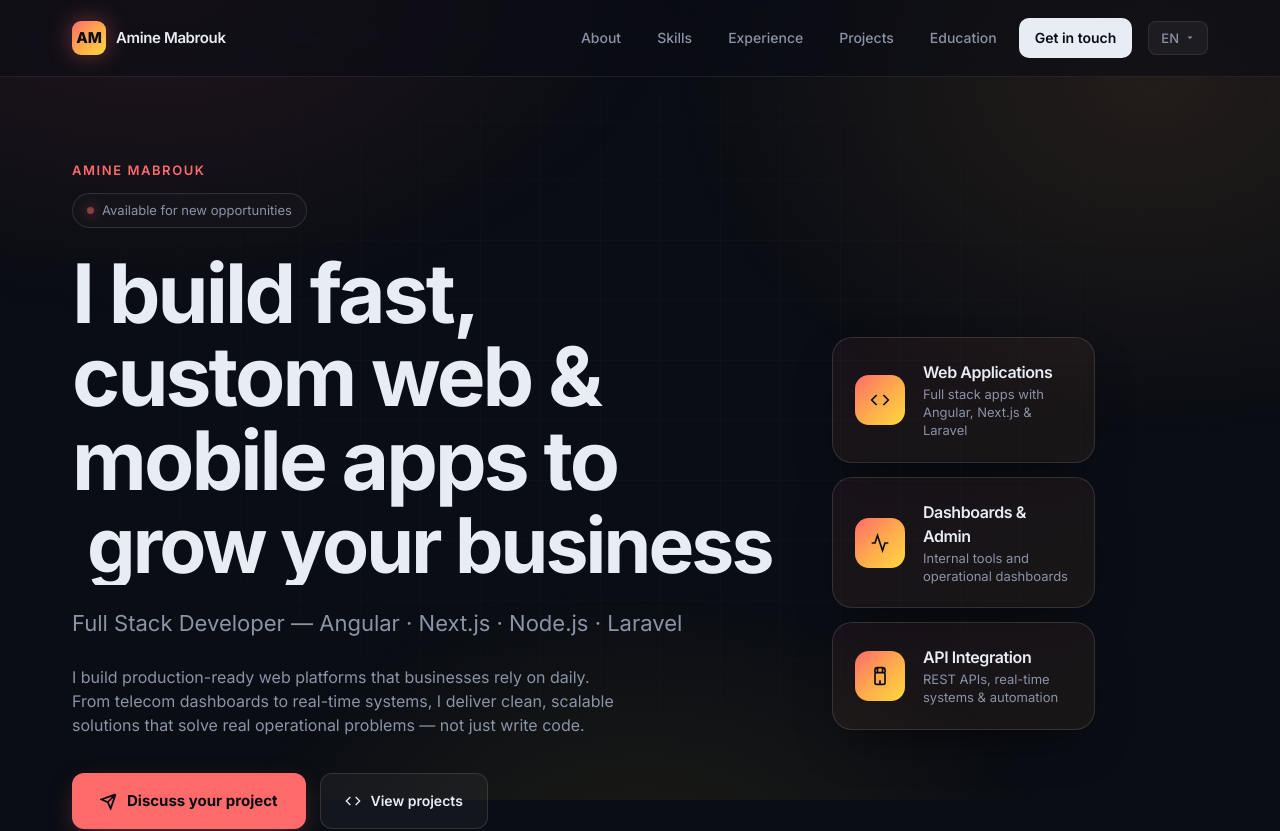
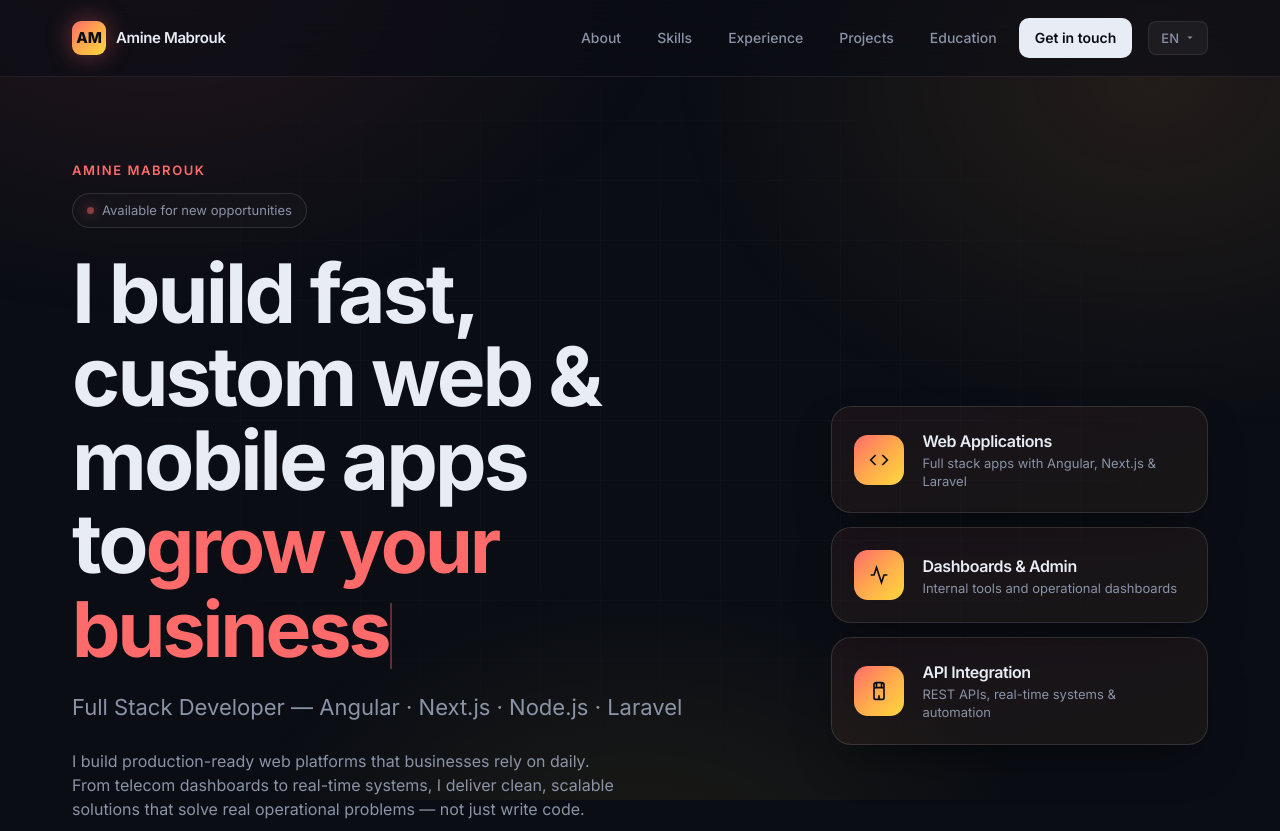
Before and after one commit to AmineMabrouk17/My-Portfolio, a Next.js app: page / in a window 1280 px wide. Shown: the top 831 px of the page. Built offline with nearby package versions, Linux system fonts and the light colour scheme.

Commit message:
feat: add typewriter effect for hero headline accent text

```diff
--- /dev/null
+++ b/src/components/motion/typewriter.tsx
@@ -0,0 +1,71 @@
+"use client";
+
+import { motion, useReducedMotion } from "motion/react";
+import { useEffect, useState } from "react";
+
+const TYPING_SPEED = 80;
+const DELETING_SPEED = 40;
+const PAUSE_AFTER_TYPING = 2000;
+const PAUSE_AFTER_DELETING = 500;
+
+export function Typewriter({
+  words,
+  className,
+}: {
+  words: string[];
+  className?: string;
+}) {
+  const reduceMotion = useReducedMotion();
+  const [wordIndex, setWordIndex] = useState(0);
+  const [charIndex, setCharIndex] = useState(0);
+  const [isDeleting, setIsDeleting] = useState(false);
+
+  const currentWord = words[wordIndex % words.length] ?? "";
+
+  useEffect(() => {
+    if (reduceMotion) return;
+
+    const timeout = setTimeout(
+      () => {
+        if (!isDeleting) {
+          if (charIndex < currentWord.length) {
+            setCharIndex((i) => i + 1);
+          } else {
+            setIsDeleting(true);
+          }
+        } else {
+          if (charIndex > 0) {
+            setCharIndex((i) => i - 1);
+          } else {
+            setIsDeleting(false);
+            setWordIndex((i) => (i + 1) % words.length);
+          }
+        }
+      },
+      isDeleting
+        ? charIndex === 0
+          ? PAUSE_AFTER_DELETING
+          : DELETING_SPEED
+        : charIndex === currentWord.length
+          ? PAUSE_AFTER_TYPING
+          : TYPING_SPEED,
+    );
+
+    return () => clearTimeout(timeout);
+  }, [charIndex, isDeleting, currentWord, wordIndex, words.length, reduceMotion]);
+
+  if (reduceMotion) {
+    return <span className={className}>{words[0] ?? ""}</span>;
+  }
+
+  return (
+    <span className={className}>
+      {currentWord.slice(0, charIndex)}
+      <motion.span
+        animate={{ opacity: [1, 0] }}
+        transition={{ duration: 0.6, repeat: Infinity, repeatType: "reverse" }}
+        className="inline-block ml-[1px] w-[2px] h-[0.85em] bg-[var(--color-accent)] align-middle"
+      />
+    </span>
+  );
+}
--- a/src/components/sections/Hero.tsx
+++ b/src/components/sections/Hero.tsx
@@ -2,7 +2,7 @@
 
 import { useI18n } from "@/i18n/I18nContext";
 import ScrollReveal from "@/components/ui/ScrollReveal";
-import { ChromaticTextReveal } from "@/components/motion/chromatic-text-reveal";
+import { Typewriter } from "@/components/motion/typewriter";
 
 export default function Hero() {
   const { t } = useI18n();
@@ -29,14 +29,9 @@ export default function Hero() {
 
             <h1 className="font-bold leading-[1.02] tracking-[-0.035em] mb-5 text-[clamp(44px,6.5vw,82px)]">
               {t("hero.headline")}
-              <ChromaticTextReveal
-                prefix=""
-                words={[t("hero.headlineAccent"), t("hero.headlineAccent")]}
-                colors={["#ff6b6b", "#ffa94d", "#ffd93d"]}
-                startOnView={false}
-                loop
-                pauseDuration={1.2}
-                className="text-[clamp(20px,6vw,82px)]"
+              <Typewriter
+                words={[t("hero.headlineAccent")]}
+                className="text-[clamp(20px,6vw,82px)] text-[var(--color-accent)]"
               />
             </h1>
 
```
